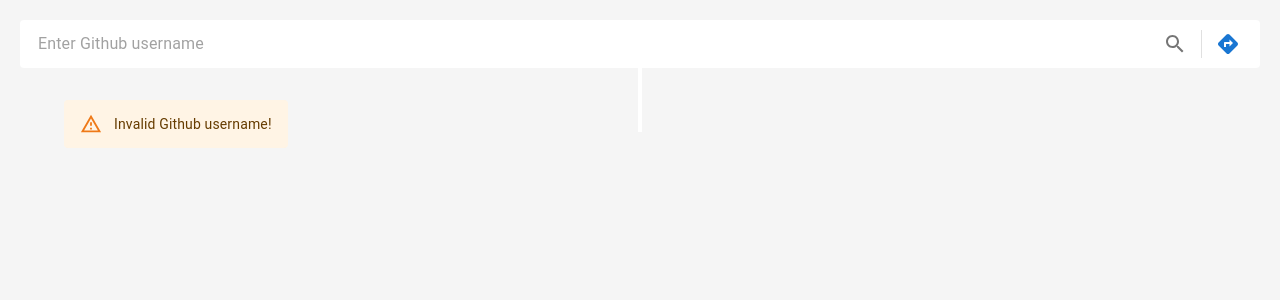
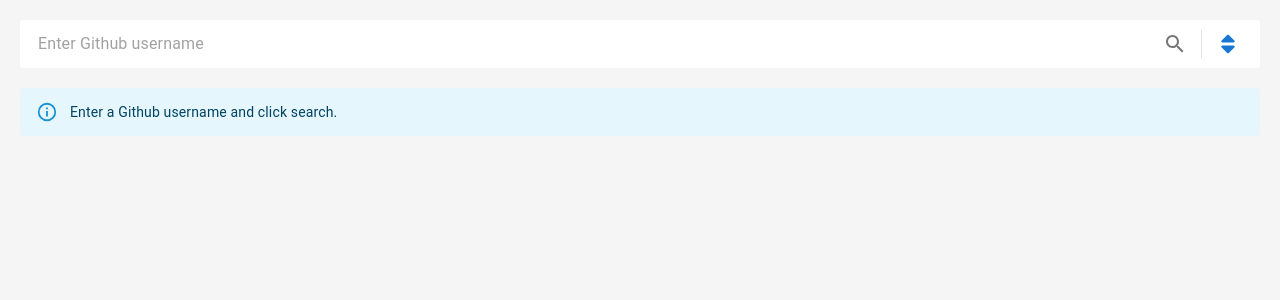
Before and after one commit to sjngplus/github-timeline, a React (Create React App) app: page / in a window 1280 px wide. Shown: the top 300 px of the page. Built offline with nearby package versions, Linux system fonts and the light colour scheme; no server answers.

Commit message:
stylize landing page and display initial message

```diff
--- a/src/App.jsx
+++ b/src/App.jsx
@@ -1,6 +1,7 @@
 import { useState } from 'react';
 import Timeline from './components/Timeline';
 import Header from './components/Header';
+import Alert from '@mui/material/Alert';
 
 function App() {
 
@@ -19,7 +20,7 @@ function App() {
         searchValue={searchValue}
         setSearchValue={setSearchValue}
       />
-      <Timeline githubName={githubName}/>
+      {githubName ? <Timeline githubName={githubName}/> : <Alert severity="info" style={{margin: '20px'}}>Enter a Github username and click search.</Alert>}
     </div>
   );
 }
--- a/src/components/Header.jsx
+++ b/src/components/Header.jsx
@@ -3,7 +3,7 @@ import InputBase from '@mui/material/InputBase';
 import Divider from '@mui/material/Divider';
 import IconButton from '@mui/material/IconButton';
 import SearchIcon from '@mui/icons-material/Search';
-import DirectionsIcon from '@mui/icons-material/Directions';
+import { FaSort } from 'react-icons/fa';
 import './Header.scss';
 
 const Header = (props) => {
@@ -25,7 +25,7 @@ const Header = (props) => {
         </IconButton>
         <Divider sx={{ height: 28, m: 0.5 }} orientation="vertical" />
         <IconButton color="primary" sx={{ p: '10px' }} aria-label="directions">
-          <DirectionsIcon />
+          <FaSort />
         </IconButton>
       </Paper>
     </div>
--- a/src/components/Timeline.jsx
+++ b/src/components/Timeline.jsx
@@ -11,59 +11,7 @@ import Alert from '@mui/material/Alert';
 
 const Timeline = (props) => {
 
-  const [ repos, setRepos] = useState();
-  const [ parsedPageDisplay, setParsedPageDisplay] = useState(<Alert severity="info" style={{position: "absolute"}}>Enter a Github username and click search.</Alert>);
-
-  const parsingReceivedRepoData = (inputArray) => {
-
-    const outputArray = inputArray.map(repo => {
-      const dateOptions = { year: 'numeric', month: 'long', day: 'numeric' };
-      const parsedRepoDate = new Date(repo.created_at).toLocaleDateString("en-US", dateOptions);
-      const repoColor = colorPicker(repo.language);
-
-      return  (
-        <VerticalTimelineElement
-          key={repo.id}
-          className="vertical-timeline-element"
-          contentStyle={{ background: 'white', color: 'black', borderTop: `solid ${repoColor} 6px` }}
-          contentArrowStyle={{ borderRight: `7px solid  ${repoColor}` }}
-          date={parsedRepoDate}
-          iconStyle={{ background: `${repoColor}`, color: '#fff', }}
-          icon={iconLogo(repo.language)}
-        >
-        <a href={repo.html_url} target="_blank" rel="noopener noreferrer" style={{color: "inherit", textDecoration: "inherit"}}>
-          <h3 className="vertical-timeline-element-title">{repo.name}</h3>
-          <h5 className="vertical-timeline-element-subtitle">{repo.language ? repo.language : "n/a"}</h5>
-        </a>
-        </VerticalTimelineElement>
-      )
-    });
-    return outputArray;
-
-  };
-
-  useEffect(() => {
-    // if (props.githubName) {
-
-      const url = `https://api.github.com/users/${props.githubName}/repos?per_page=100`;
-      console.log("##Fetching data from API##");
-      axios.get(url)
-      .then(res => {
-        const responseDataArray = res.data;
-        responseDataArray.sort((a, b) => {
-          if (a.created_at < b.created_at) return -1;
-          if (a.created_at > b.created_at) return 1;
-          return 0;
-        });
-        setParsedPageDisplay(parsingReceivedRepoData(responseDataArray));
-      })
-      .catch(err => {
-        console.log(err)
-        setParsedPageDisplay(<Alert severity="warning" style={{position: "absolute"}}>Invalid Github username!</Alert>);
-      });
-
-    // }
-  }, [props.githubName])
+  const [ parsedPageDisplay, setParsedPageDisplay] = useState();
 
   const iconLogo = (language) => {
     const icons = {
@@ -89,37 +37,59 @@ const Timeline = (props) => {
     return color[language] || color.default;
   };
 
+  const parsingReceivedRepoData = (inputArray) => {
 
-  // if (repos) {
+    const outputArray = inputArray.map(repo => {
+      const dateOptions = { year: 'numeric', month: 'long', day: 'numeric' };
+      const parsedRepoDate = new Date(repo.created_at).toLocaleDateString("en-US", dateOptions);
+      const repoColor = colorPicker(repo.language);
+      return  (
+        <VerticalTimelineElement
+          key={repo.id}
+          className="vertical-timeline-element"
+          contentStyle={{ background: 'white', color: 'black', borderTop: `solid ${repoColor} 6px` }}
+          contentArrowStyle={{ borderRight: `7px solid  ${repoColor}` }}
+          date={parsedRepoDate}
+          iconStyle={{ background: `${repoColor}`, color: '#fff', }}
+          icon={iconLogo(repo.language)}
+        >
+        <a href={repo.html_url} target="_blank" rel="noopener noreferrer" style={{color: "inherit", textDecoration: "inherit"}}>
+          <h3 className="vertical-timeline-element-title">{repo.name}</h3>
+          <h5 className="vertical-timeline-element-subtitle">{repo.language ? repo.language : "n/a"}</h5>
+        </a>
+        </VerticalTimelineElement>
+      )
+    });
+    return outputArray;
 
-  //   parsedPageDisplay = repos.map(repo => {
-  //     const dateOptions = { year: 'numeric', month: 'long', day: 'numeric' };
-  //     const parsedRepoDate = new Date(repo.created_at).toLocaleDateString("en-US", dateOptions);
-  //     const repoColor = colorPicker(repo.language);
+  };
 
-  //     return  (
-  //       <VerticalTimelineElement
-  //         key={repo.id}
-  //         className="vertical-timeline-element"
-  //         contentStyle={{ background: 'white', color: 'black', borderTop: `solid ${repoColor} 6px` }}
-  //         contentArrowStyle={{ borderRight: `7px solid  ${repoColor}` }}
-  //         date={parsedRepoDate}
-  //         iconStyle={{ background: `${repoColor}`, color: '#fff', }}
-  //         icon={iconLogo(repo.language)}
-  //       >
-  //       <a href={repo.html_url} target="_blank" rel="noopener noreferrer" style={{color: "inherit", textDecoration: "inherit"}}>
-  //         <h3 className="vertical-timeline-element-title">{repo.name}</h3>
-  //         <h5 className="vertical-timeline-element-subtitle">{repo.language ? repo.language : "n/a"}</h5>
-  //       </a>
-  //       </VerticalTimelineElement>
-  //     )
-  //   })
+  useEffect(() => {
+    if (props.githubName) {
 
-  // }
+      const url = `https://api.github.com/users/${props.githubName}/repos?per_page=100`;
+      console.log("##Fetching data from API##");
+      axios.get(url)
+      .then(res => {
+        const responseDataArray = res.data;
+        responseDataArray.sort((a, b) => {
+          if (a.created_at < b.created_at) return -1;
+          if (a.created_at > b.created_at) return 1;
+          return 0;
+        });
+        setParsedPageDisplay(parsingReceivedRepoData(responseDataArray));
+      })
+      .catch(err => {
+        console.log(err)
+        setParsedPageDisplay(<Alert severity="warning" style={{position: "absolute"}}>Invalid Github username!</Alert>);
+      });
+
+    }
+  }, [props.githubName])
 
 
   return (
-    <VerticalTimeline className="vertical-timeline vertical-timeline--animate vertical-timeline--two-columns">
+    <VerticalTimeline className="vertical-timeline">
       {parsedPageDisplay}
     </VerticalTimeline>
   )
--- a/src/components/Timeline.scss
+++ b/src/components/Timeline.scss
@@ -2,7 +2,6 @@
   content: '';
   position: absolute;
   top: 0;
-  left: 18px;
   height: 100%;
   width: 4px;
   background: white;
```
